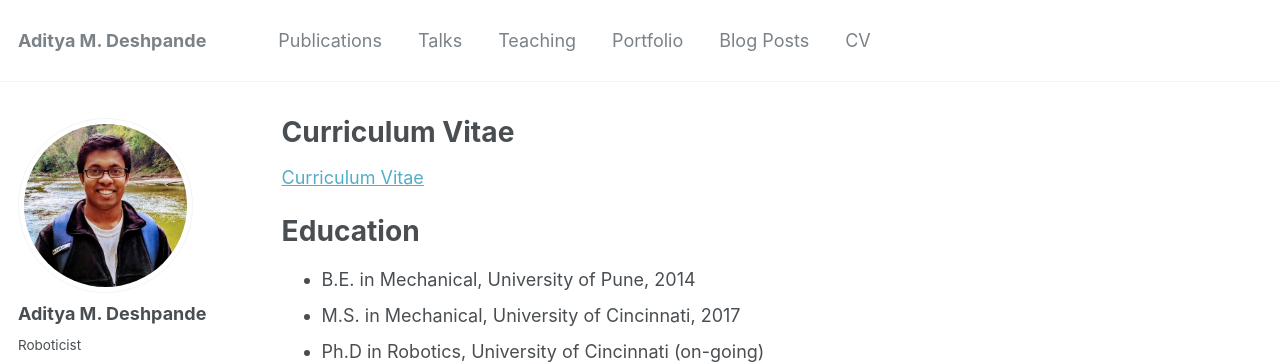
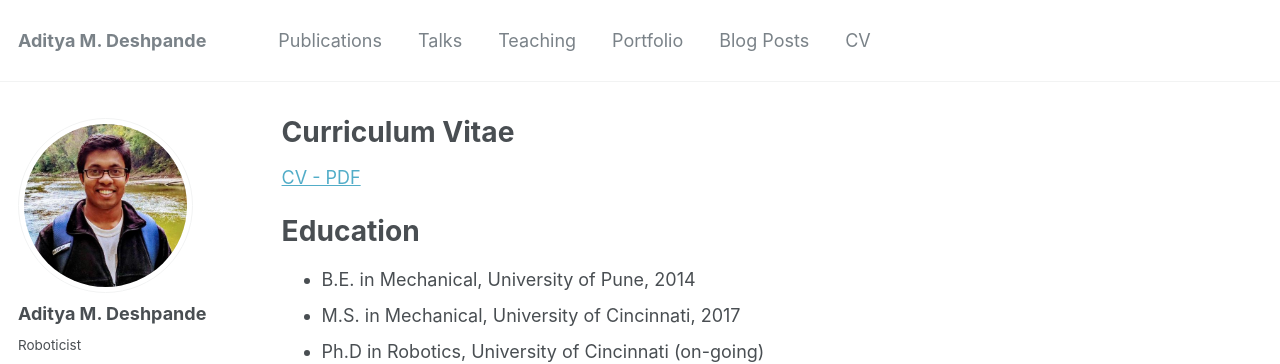
Before and after one commit to adipandas/adipandas.github.io, a Jekyll site: the page built from _pages/cv.md, in a window 1280 px wide and 900 px high. Shown: the top 364 px of the window. Built offline with Jekyll 4.4.1, drawn with Linux system fonts in a browser that asks for light colours.

Commit message:
Update cv.md

```diff
--- a/_pages/cv.md
+++ b/_pages/cv.md
@@ -9,7 +9,7 @@ redirect_from:
 
 {% include base_path %}
 
-[Curriculum Vitae](https://adipandas.github.io/files/aditya-cv-web.pdf)
+[CV - PDF](https://adipandas.github.io/files/aditya-cv-web.pdf)
 
 Education
 ====
```
